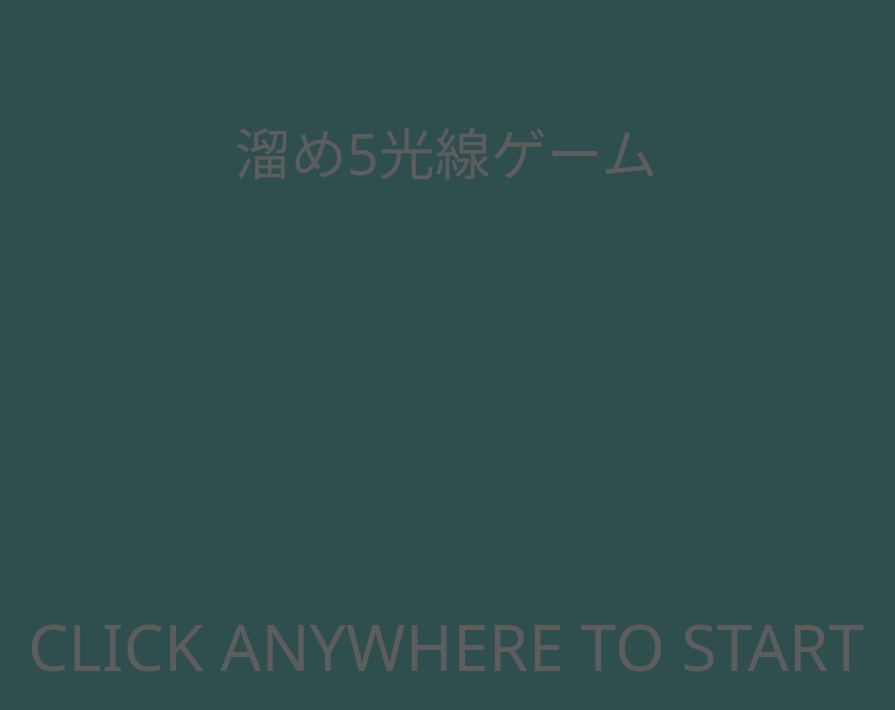
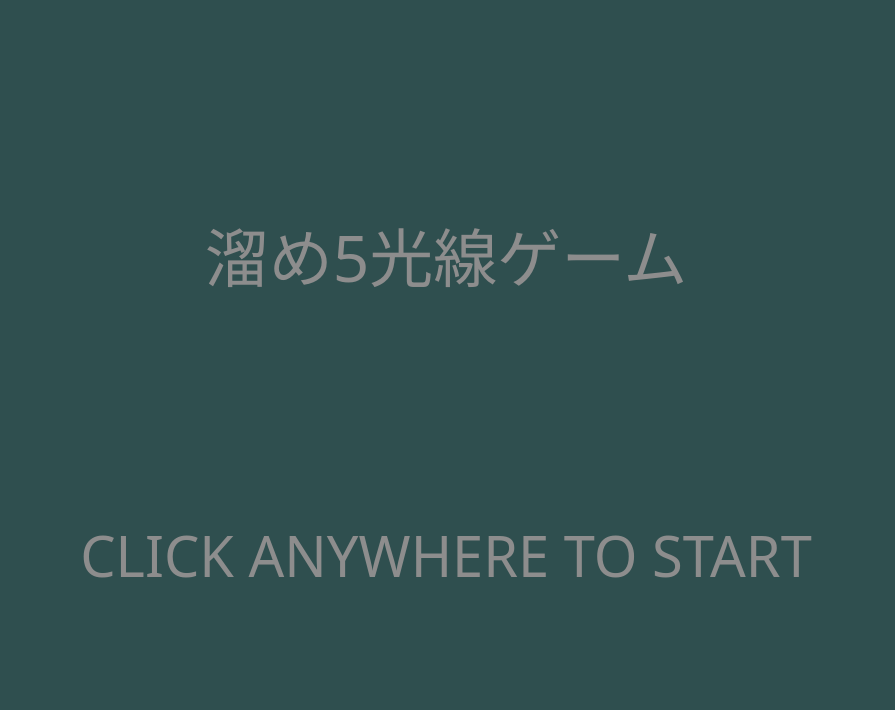
Before and after one commit to regularambition/tame5kosengame, a React (Vite) app: page / in a window 1280 px wide. Shown: the top 710 px of the page, without its empty margins (194-1089 px from the left). Built offline with nearby package versions, Linux system fonts and the light colour scheme; no server answers.

Commit message:
refactored title and top css

```diff
--- a/src/App.css
+++ b/src/App.css
@@ -1,80 +1,33 @@
 .screen {
-  box-sizing: border-box;
+  /* 要素を縦方向に並べる */
+  display: flex;
+  flex-direction: column;
+
+  /* 横方向について中央寄せ */
+  justify-content: center;
+  /* 縦方向について中央寄せ */
+  align-items: center;
+
+  /* 画面全体を使う */
   min-height: 100vh;
-  background: darkslategray;
-  color: #000000;
+  width: 100vw;
+
+  /* 子要素間の余白 */
+  gap: 16px;
+
+  /* 絶対配置を使う場合に必要 */
+  position: relative;
+  /* はみ出し防止 */
+  overflow: hidden;
+
+  background-color: darkslategray;
+  color: #8d8d8d;
   font-family:
     system-ui,
     -apple-system,
     BlinkMacSystemFont,
     "Segoe UI",
     sans-serif;
-}
-
-.title-screen {
-  display: flex;
-  flex-direction: column;
-  align-items: center;
-  cursor: pointer;
-  user-select: none;
-}
-
-.game-title {
-  margin: 110px 0 0;
-  color: #5d5d5d;
-  font-size: 56px;
-  font-weight: 400;
-  letter-spacing: 0;
-}
-
-.start-message {
-  margin: 0;
-  color: #5d5d5d;
-  font-size: 64px;
-  font-weight: 400;
-  letter-spacing: 0;
-}
-
-.title-status {
-  display: flex;
-  flex-direction: column;
-  align-items: center;
-  gap: 18px;
-  margin: auto 0 110px;
-}
-
-.title-error {
-  margin: 0;
-  color: #d60000;
-  font-size: 24px;
-}
-
-.top-screen {
-  display: flex;
-  flex-direction: column;
-  align-items: center;
-  gap: 52px;
-  padding: 34px 16px;
-}
-
-.menu-button {
-  width: min(74vw, 946px);
-  min-height: 108px;
-  border: 1px solid #5b5b5b;
-  border-radius: 17px;
-  background: #c9daf8;
-  color: #000000;
-  font: inherit;
-  font-size: 40px;
-  cursor: pointer;
-}
-
-.menu-button:hover {
-  background: #d6e4fb;
-}
-
-.menu-button:active {
-  background: #b7cdf3;
 }
 
 .user-name-screen {
--- /dev/null
+++ b/src/components/TitleScreen.css
@@ -0,0 +1,30 @@
+.title-screen {
+  /* カーソルを指差している手に設定 */
+  cursor: pointer;
+  /* テキスト選択不可 */
+  user-select: none;
+}
+
+.game-title {
+  margin: 110px 0 0;
+  font-size: 64px;
+  font-weight: 400;
+  letter-spacing: 0;
+}
+
+.start-message {
+  margin: 0;
+  font-size: 56px;
+  font-weight: 400;
+  letter-spacing: 0;
+}
+
+.title-status {
+  margin: 200px 0 110px;
+}
+
+.title-error {
+  margin: 0;
+  color: red;
+  font-size: 32px;
+}
--- a/src/components/TitleScreen.tsx
+++ b/src/components/TitleScreen.tsx
@@ -1,3 +1,7 @@
+import "./TitleScreen.css";
+
+import {CenterAligningDiv} from "./ui/CenterAligningDiv";
+
 type TitleScreenProps = {
   onStart: () => void;
   isLoading?: boolean;
@@ -8,10 +12,10 @@ export function TitleScreen({onStart, isLoading = false, error}: TitleScreenProp
   return (
     <main className="screen title-screen" onClick={isLoading ? undefined : onStart}>
       <h1 className="game-title">溜め5光線ゲーム</h1>
-      <div className="title-status">
+      <CenterAligningDiv className="title-status">
         <p className="start-message">{isLoading ? "LOADING..." : "CLICK ANYWHERE TO START"}</p>
         {error && <p className="title-error">{error}</p>}
-      </div>
+      </CenterAligningDiv>
     </main>
   );
 }
--- a/src/components/TopScreen.tsx
+++ b/src/components/TopScreen.tsx
@@ -9,19 +9,7 @@ type TopScreenProps = {
 
 export function TopScreen({onEntranceClick, onRulesClick, onSettingsClick}: TopScreenProps) {
   return (
-    <main className="screen top-screen">
-      {/* <button className="menu-button" type="button">
-        自分が部屋を建てる
-      </button>
-      <button className="menu-button" onClick={onEntranceClick} type="button">
-        他の人が建てた部屋に入る
-      </button>
-      <button className="menu-button" onClick={onRulesClick} type="button">
-        ルールを確認
-      </button>
-      <button className="menu-button" onClick={onSettingsClick} type="button">
-        設定の変更
-      </button> */}
+    <main className="screen">
       <ButtonRow>
         <Button shapeVariant={BUTTON_SHAPE_TYPE.SQUARE} type="button">
           自分が部屋を建てる
--- a/src/components/ui/Button.css
+++ b/src/components/ui/Button.css
@@ -42,9 +42,9 @@
 
 .button-square {
   /* width: min(100%, 512px); */
-  width: 300px;
-  min-height: 300px;
-  margin-top: 68px;
+  width: 256px;
+  min-height: 256px;
+  margin-top: 32px;
 }
 
 @media (max-width: 720px) {
--- a/src/components/ui/ButtonRow.css
+++ b/src/components/ui/ButtonRow.css
@@ -3,5 +3,5 @@
   grid-template-columns: repeat(2, max-content);
   justify-content: space-between;
   align-items: center;
-  width: min(100%, 940px);
+  width: min(100%, 800px);
 }
--- /dev/null
+++ b/src/components/ui/CenterAligningDiv.css
@@ -0,0 +1,9 @@
+.inherit-alignment {
+  /* 縦方向並べ・中央寄せを継承 */
+  display: inherit;
+  flex-direction: inherit;
+  justify-content: inherit;
+  align-items: inherit;
+
+  gap: 10px;
+}
--- /dev/null
+++ b/src/components/ui/CenterAligningDiv.tsx
@@ -0,0 +1,16 @@
+import "./CenterAligningDiv.css";
+
+import type {ReactNode} from "react";
+
+type DivProps = React.ButtonHTMLAttributes<HTMLDivElement> & {
+  children: ReactNode;
+  className?: string;
+};
+
+export function CenterAligningDiv({children, className = "", ...props}: DivProps) {
+  return (
+    <div className={`inherit-alignment ${className}`} {...props}>
+      {children}
+    </div>
+  );
+}
```
